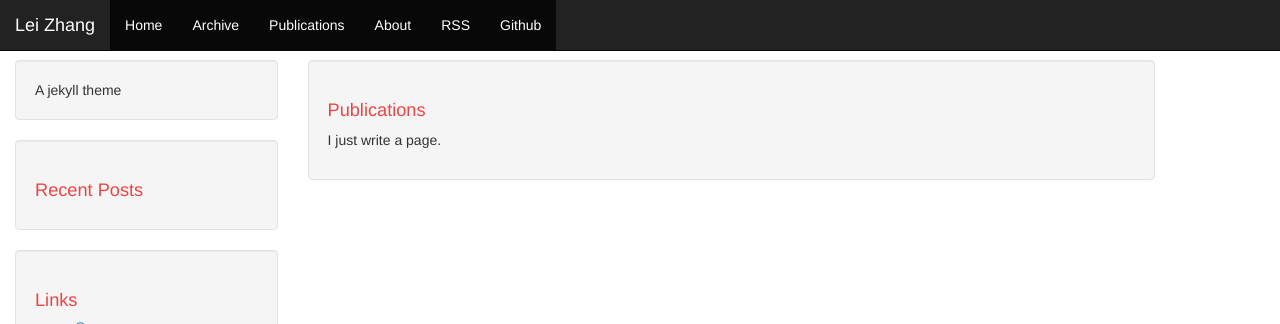
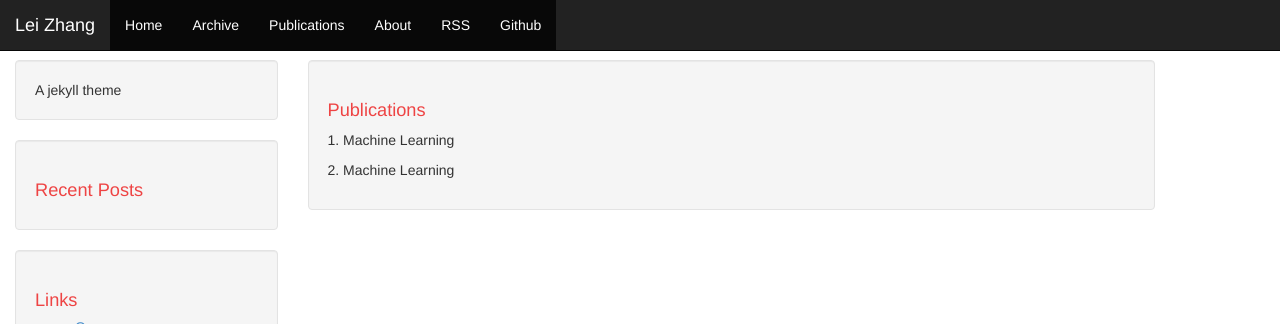
Before and after one commit to DrLeiZhang/website, a Jekyll site: the page built from publications.html, in a window 1280 px wide. Shown: the top 324 px of the page. Built offline with Jekyll 4.4.1, drawn with Linux system fonts in a browser that asks for light colours; Markdown is read by kramdown in place of the engine named in the settings.

Commit message:
Update
Signed-off-by: leizhang@cqu.edu.cn <leizhang@cqu.edu.cn>

```diff
--- a/publications.html
+++ b/publications.html
@@ -4,5 +4,6 @@ layout: default
 
 <div class="well">
     <h1>Publications</h1>
-    <p>I just write a page.</p>
+    <p>1. Machine Learning</p>
+<p>2. Machine Learning</p>
 </div>
```
